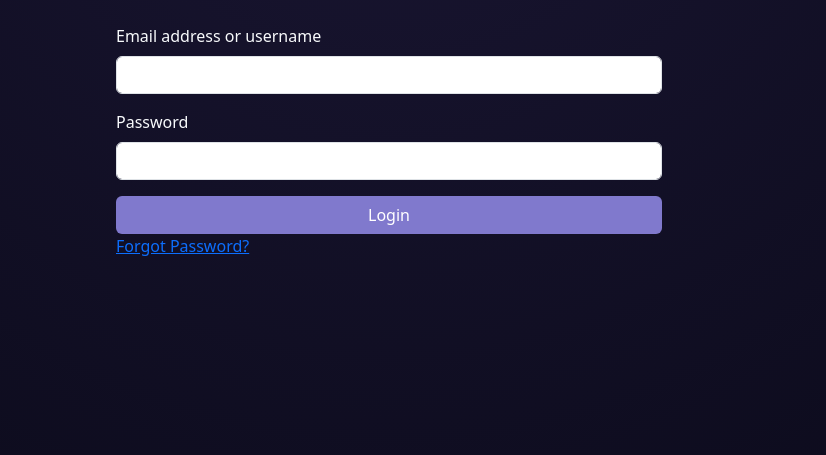
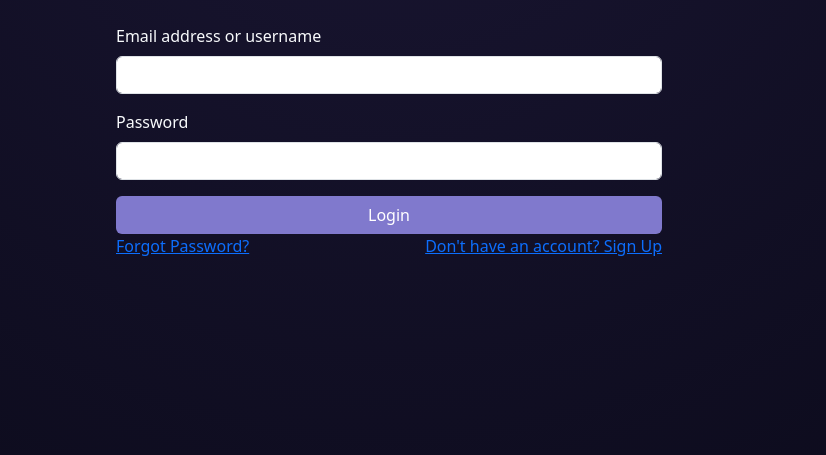
Before and after one commit to Ryan-ford25/Milestone-project-4, a Django app: page /accounts/login/ in a window 1280 px wide. Shown: the part 265-720 px from the top of the page, without its empty margins (251-1077 px from the left). Run offline with Django 5.2, Linux system fonts and the light colour scheme; some libraries are stand-ins or nearby versions.

Commit message:
Adding a link to the signup page from the login page

```diff
--- a/templates/account/login.html
+++ b/templates/account/login.html
@@ -23,6 +23,7 @@
                         <button type="submit" class="btn custom-btn w-100">Login</button>
                         <div>
                             <a href="{% url 'account_reset_password' %}">Forgot Password?</a>
+                            <a href="{% url 'account_signup' %}" class="float-end">Don't have an account? Sign Up</a>
                         </div>
                     </form>
                 </div>
```
Also changed, not shown: README.md, assets/documentation/dashboard-subbed.png (added), assets/documentation/dashboard-unsubbed.png (added), assets/documentation/home-screenshot.png (added), assets/documentation/login-screenshot.png (added), assets/documentation/profile-screenshot.png (added), assets/documentation/register-screenshot.png (added), assets/documentation/upgrade-screenshot.png (added).
